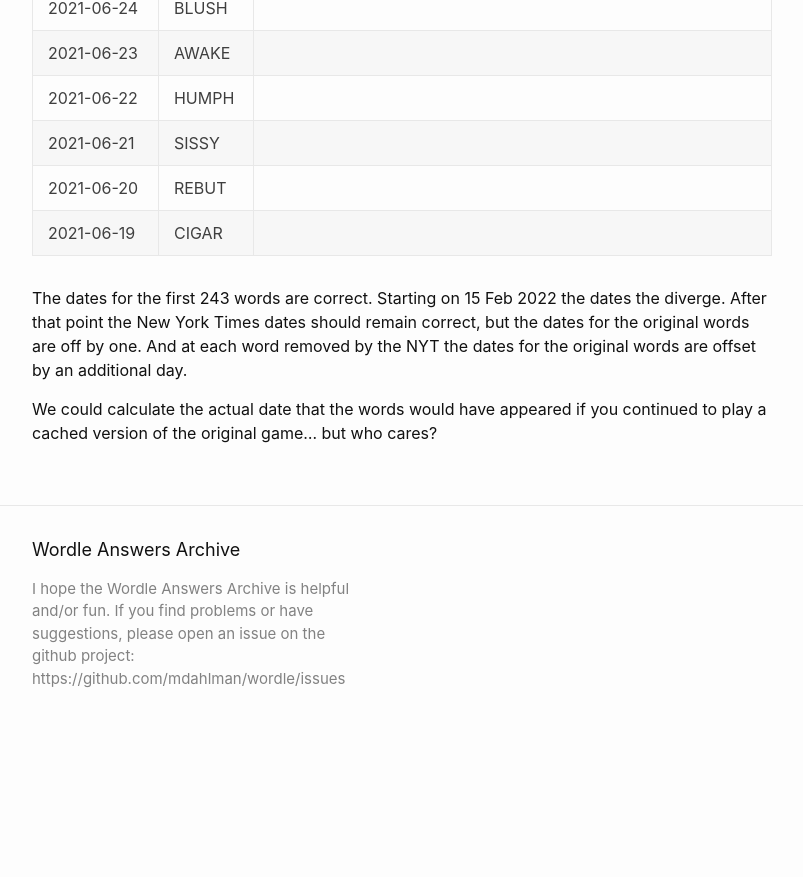
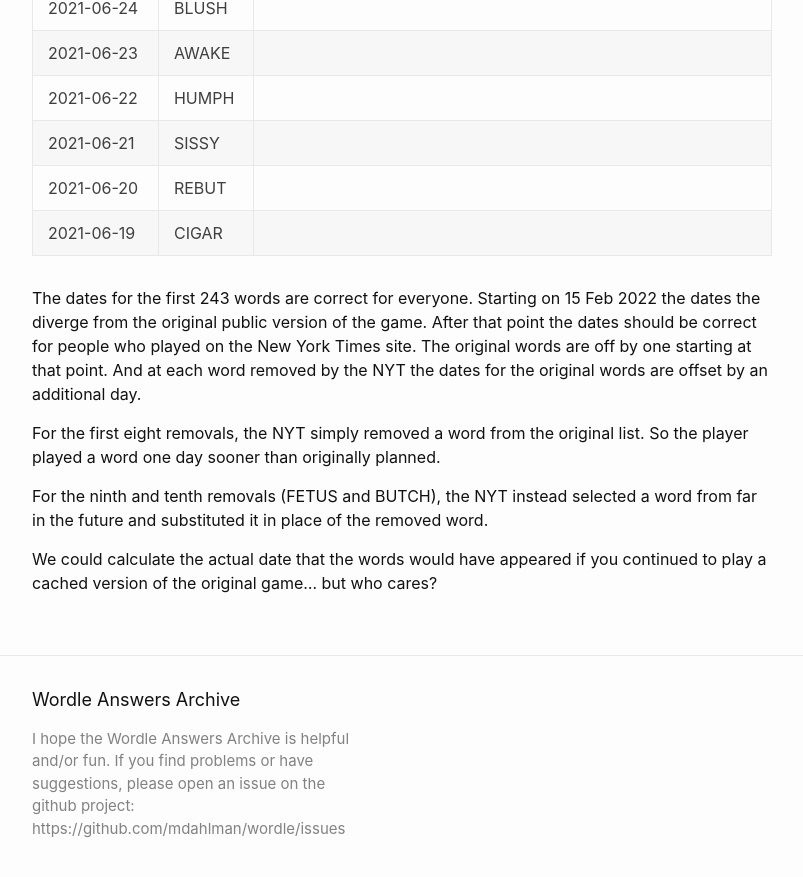
Before and after one commit to mdahlman/wordle, a Jekyll site: the page built from docs/index.markdown, in a window 1280 px wide and 900 px high, scrolled down 15401 px. Shown: the top 877 px of the window, without its empty margins (238-1041 px from the left). Built offline with Jekyll 4.4.1, drawn with Linux system fonts in a browser that asks for light colours; before the commit the page ends 16151 px from its top, so only the background shows below that.

Commit message:
more details on NYT changes

```diff
--- a/docs/index.markdown
+++ b/docs/index.markdown
@@ -23,11 +23,17 @@ Answers to past Wordle puzzles. No spoilers for today's puzzle or for future puz
 
 </table>
 
-The dates for the first 243 words are correct.
-Starting on 15&nbsp;Feb&nbsp;2022 the dates the diverge.
-After that point the New York Times dates should remain correct, but the dates for
-the original words are off by one. And at each word removed by the NYT the dates for
+The dates for the first 243 words are correct for everyone.
+Starting on 15&nbsp;Feb&nbsp;2022 the dates the diverge from the original public version of the game.
+After that point the dates should be correct for people who played on the New York Times site.
+The original words are off by one starting at that point. And at each word removed by the NYT the dates for
 the original words are offset by an additional day.
+
+For the first eight removals, the NYT simply removed a word from the original list. So the player
+played a word one day sooner than originally planned.
+
+For the ninth and tenth removals (FETUS and BUTCH), the NYT instead selected a word from far in the future and
+substituted it in place of the removed word.
 
 We could calculate the actual date that the words would have appeared if you
 continued to play a cached version of the original game... but who cares?
```
